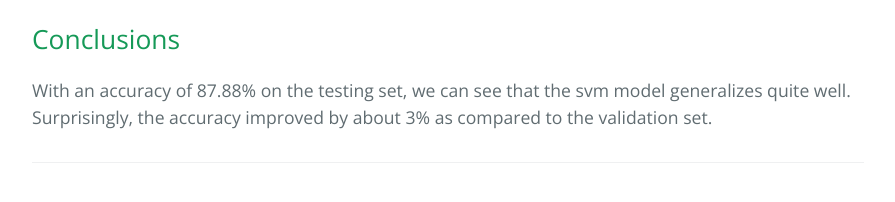
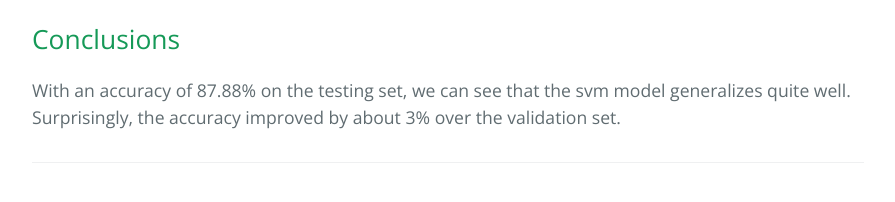
Before and after one commit to jmtritch/jmtritch.github.io, a Jekyll site: the page built from modeling/credit_card_apps/index.md, in a window 1280 px wide and 900 px high, scrolled down 11085 px. Shown: the part 673-875 px from the top of the window, without its empty margins (192-1087 px from the left). Built offline with Jekyll 4.4.1, drawn with Linux system fonts in a browser that asks for light colours; our own code applies the rules of GitHub Pages for plain Markdown files.

Commit message:
Clarified sentence structure

```diff
--- a/modeling/credit_card_apps/index.md
+++ b/modeling/credit_card_apps/index.md
@@ -385,4 +385,4 @@ Accuracy:  87.88 %
 
 ## Conclusions
 
-With an accuracy of 87.88% on the testing set, we can see that the svm model generalizes quite well.  Surprisingly, the accuracy improved by about 3% as compared to the validation set.
+With an accuracy of 87.88% on the testing set, we can see that the svm model generalizes quite well.  Surprisingly, the accuracy improved by about 3% over the validation set.
```
